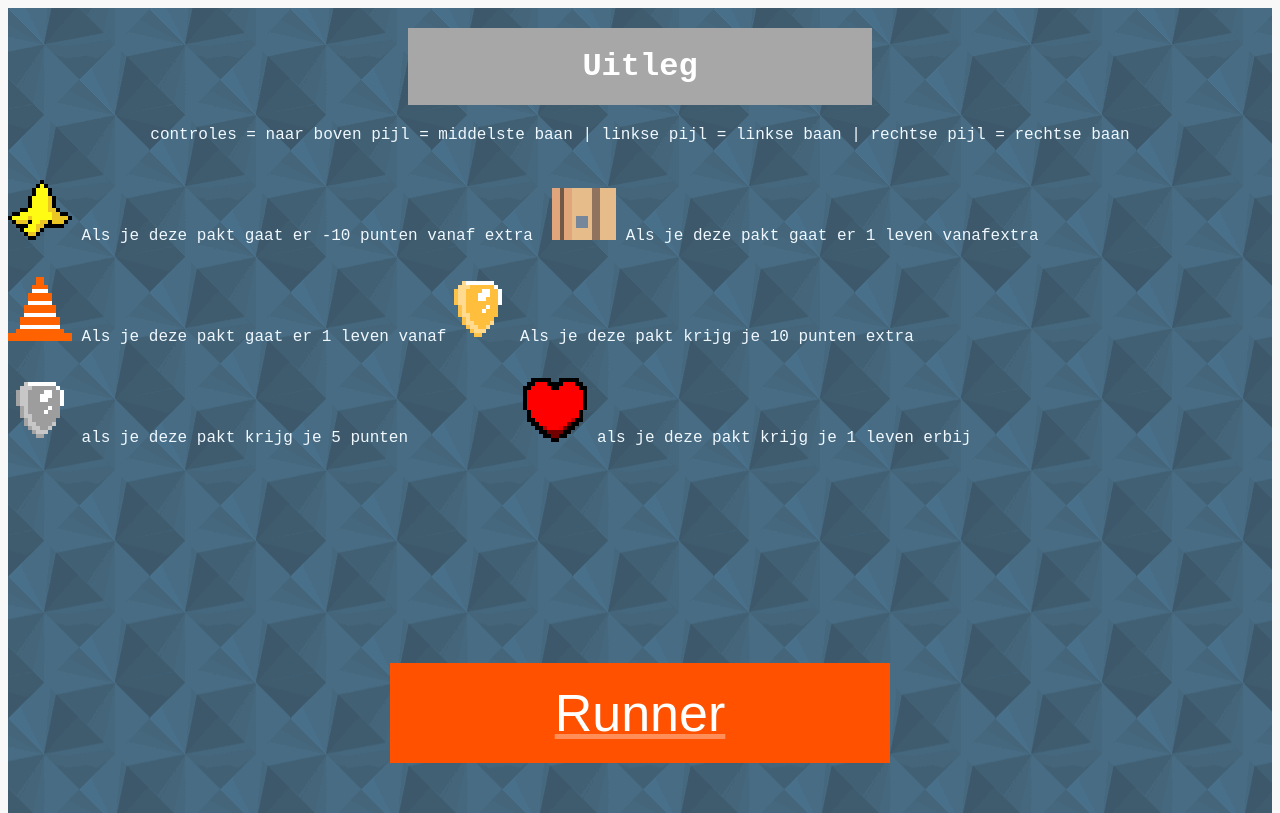
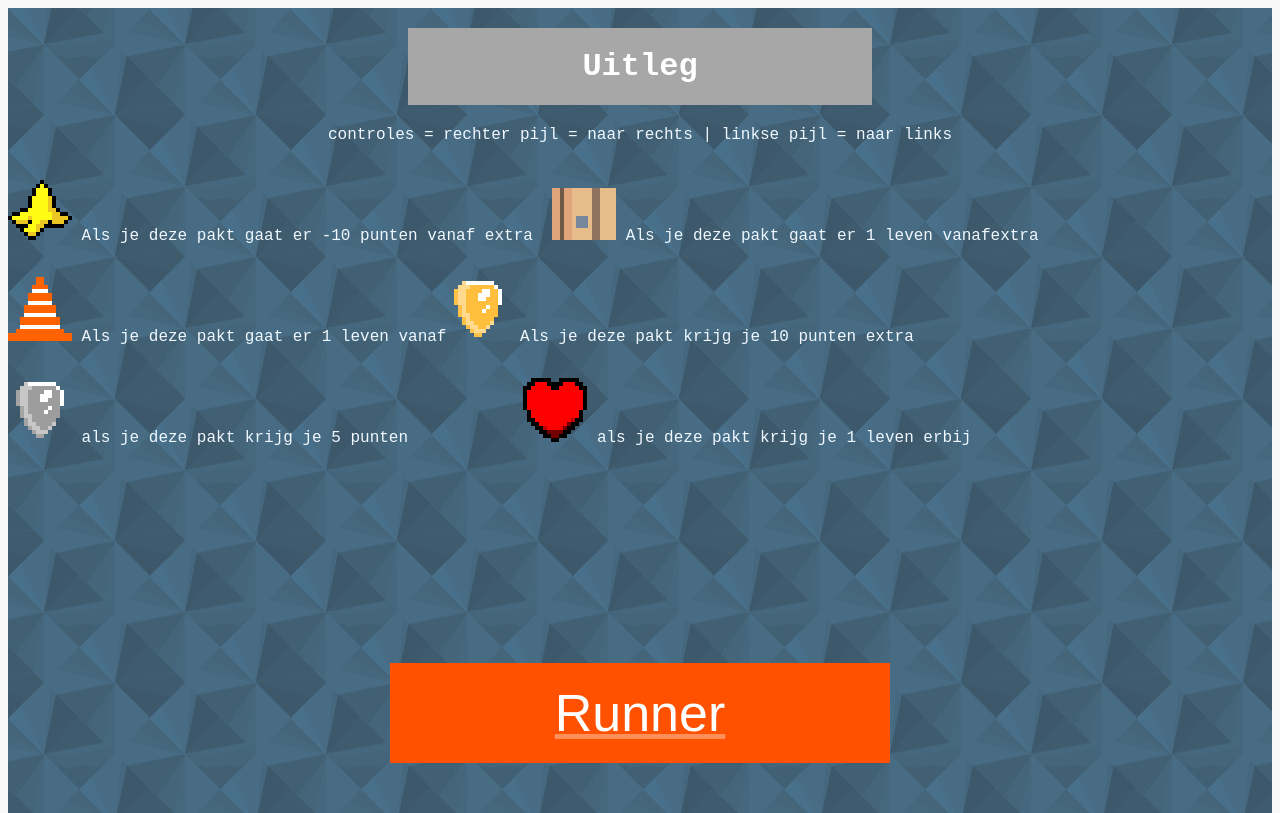
Before and after one commit to JustDave2002/basisschoolGame, a plain HTML site: page Explain.html in a window 1280 px wide. Drawn offline with Linux system fonts and the light colour scheme.

Commit message:
uitleg veranderd

```diff
--- a/Explain.html
+++ b/Explain.html
@@ -9,7 +9,7 @@
 </head>
 <body class="Background">
     <h1 id="header">Uitleg</h1>
-    <p class="controles"> controles = naar boven pijl  = middelste baan | linkse pijl = linkse baan | rechtse pijl  = rechtse baan </p>
+    <p class="controles"> controles = rechter pijl  = naar rechts | linkse pijl = naar links </p>
    <p class="explainLeft"><img src = "../basisschoolGame/assets/img/objects/banana.png"
     alt = "Banana" /> Als je deze pakt gaat er -10 punten vanaf extra &nbsp;</p>
     <p class="explainLeft"><img src = "../basisschoolGame/assets/img/objects/box1.png"
```
